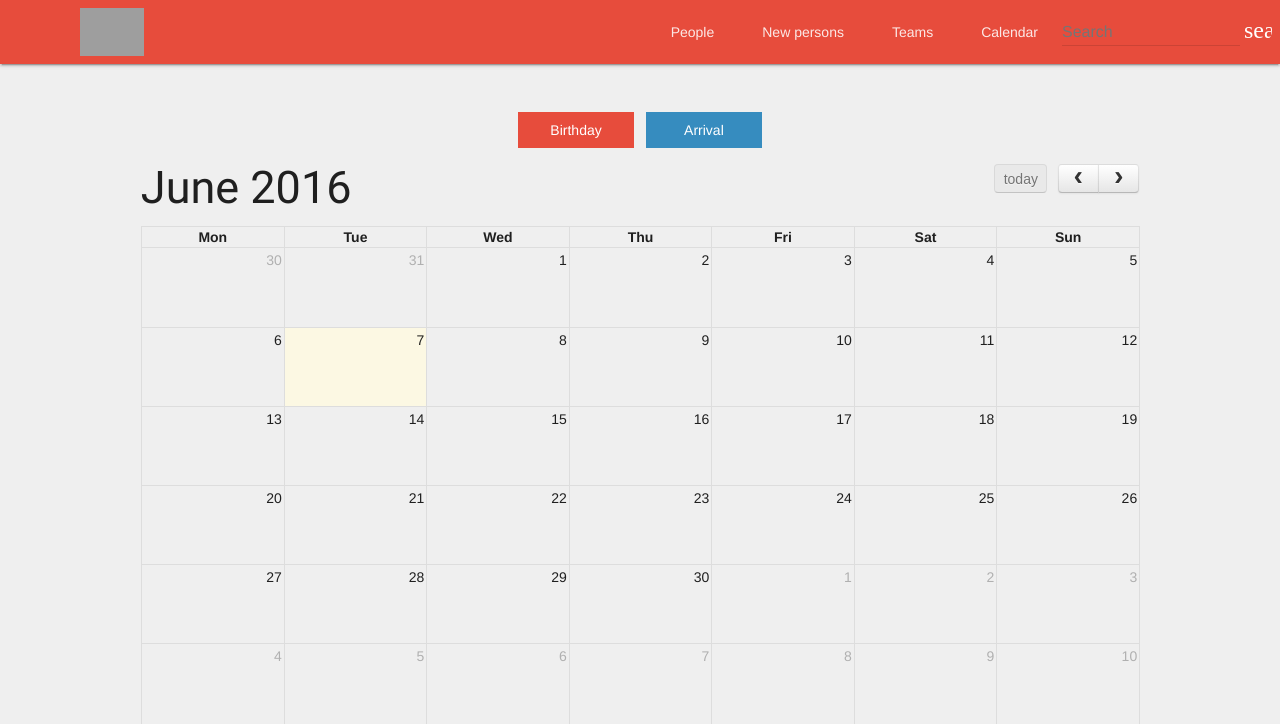
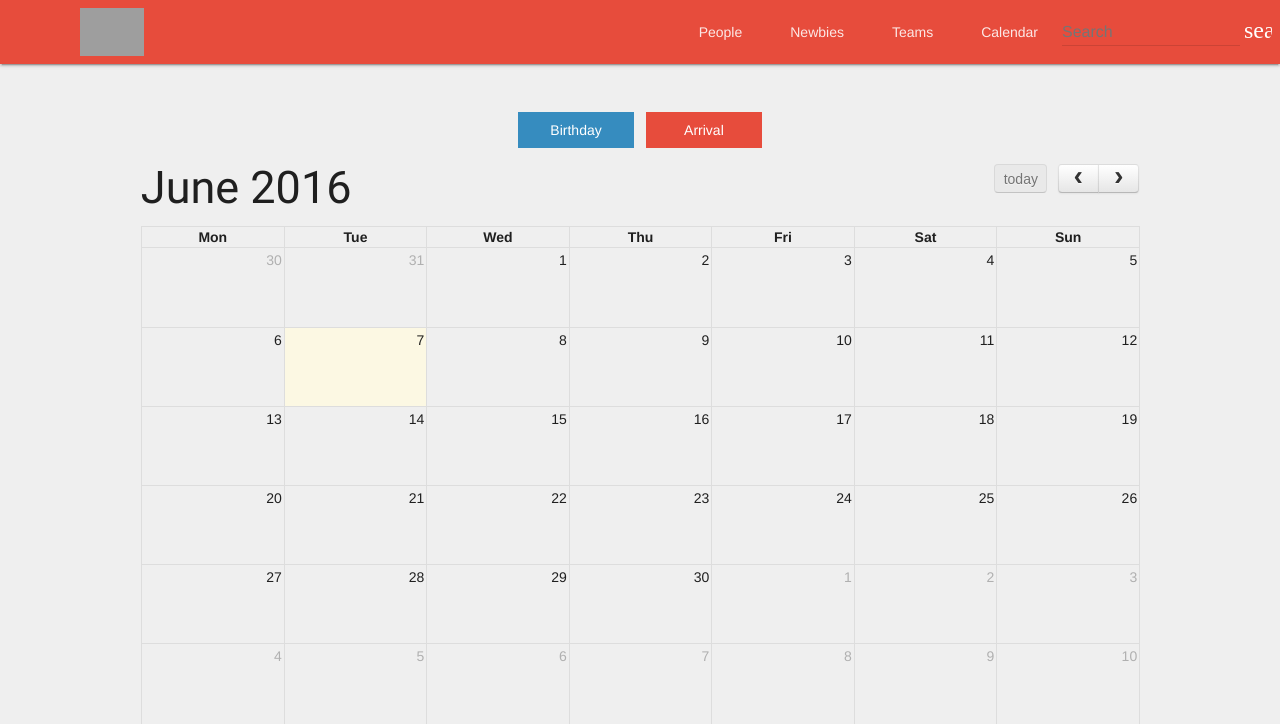
Before and after one commit to Mogmi95/Trombi, a Flask app: page /calendar in a window 1280 px wide. Shown: the top 724 px of the page. Run offline with Flask 2, Linux system fonts and the light colour scheme; data that the repository does not hold is empty; parts of the project's set-up code (start-up, migrations or seed data) failed here and were passed over; some libraries are stand-ins or nearby versions; grey boxes are pictures that could not be loaded.

Commit message:
Modified stuff

```diff
--- a/app.py
+++ b/app.py
@@ -7,6 +7,6 @@ from flask_admin import Admin
 app = flask.Flask(__name__, static_url_path='/static')
 app.config.from_object('config')
 
-admin = Admin(app, name='Trombi', template_mode='bootstrap3')
+admin = Admin(app, name='Trombi')
 
 db = SQLAlchemy(app)
--- a/main.py
+++ b/main.py
@@ -36,7 +36,7 @@ def main():
 def show_all():
     title = "Trombi"
     persons = Person.query.order_by(Person.surname).all()
-    message = "{} persons".format(len(persons))
+    message = "Whoa ! Already {} persons!".format(len(persons))
     return render_template(
         'all.j2',
         persons=persons,
@@ -199,9 +199,9 @@ def show_team(team=None):
     # Otherwise we list the persons inside
     if (team.sub_teams is None or team.sub_teams == []):
         # We show the persons
-        root_manager = team.get_manager()
-        print(root_manager)
-        tree = build_tree_persons(root_manager, True)
+        team_root_persons = team.get_root_persons()
+        print(team_root_persons)
+        tree = build_tree_persons(team_root_persons, True)
     else:
         # We show the teams inside
         tree = build_tree_teams(team)
@@ -223,7 +223,7 @@ def build_tree_teams(team):
     result = ''
 
     # The first item is the manager of all other teams
-    team_manager = team.get_manager()
+    team_manager = team.get_root_persons()[0]
     result += get_node_person(team_manager, '')
 
     for subteam in team.sub_teams:
@@ -249,17 +249,26 @@ def get_node_team(team, parent):
                     </div>'}, '" + parent + "', '" + team.name + "'],\n"
 
 
-def build_tree_persons(root_person, is_root):
-    print(root_person)
+def build_tree_persons(team_root_persons, is_root):
+    print(team_root_persons)
     result = ''
 
     parent = ''
-    if (not is_root):
-        parent = root_person.manager.login
+    if (is_root):
+        print("YAL")
+        print(team_root_persons[0])
+        print(team_root_persons[0].manager)
+        print("HOP")
+        parent_team = team_root_persons[0].manager.team
+        result += get_node_team(parent_team, parent)
+        parent = parent_team.name
+    else:
+        parent = team_root_persons[0].manager.login
 
-    result += get_node_person(root_person, parent)
-    for subordinate in root_person.subordinates:
-        result += build_tree_persons(subordinate, False)
+    for root_person in team_root_persons:
+        result += get_node_person(root_person, parent)
+        for subordinate in root_person.subordinates:
+            result += build_tree_persons([subordinate], False)
 
     return result
 
@@ -286,7 +295,7 @@ def load_persons():
     with io.open('test_teams.csv', 'r', encoding='utf8') as f:
         for line in f:
             if (len(line) > 1 and line[0] != '#'):
-                split = line[:-1].split(',')
+                split = line[:-1].split(';')
                 print(split)
                 team = split[0]
                 subteam = split[1]
--- a/static/style.css
+++ b/static/style.css
@@ -265,7 +265,7 @@ a {
   display: inline-block;
   width: 100px;
   color: #ffffff;
-  background: #e74c3c;
+  background: #368cbf;
   padding:8px;
 }
 
@@ -273,7 +273,7 @@ a {
   display: inline-block;
   width: 100px;
   color: #ffffff;
-  background: #368cbf;
+  background: #e74c3c;
   padding:8px;
   margin-left: 8px;
 }
@@ -318,7 +318,7 @@ a {
 .rootTreeNodeLinkCenter {
   display: table;
   position: absolute;
-  background: #368cbf;
+  background: #e74c3c;
   width: 133px;
   height: 169px;
   left: -1px;
--- a/templates/index.j2
+++ b/templates/index.j2
@@ -40,7 +40,7 @@
         <!-- Navigation. We hide it in small screens. -->
         <nav class="mdl-navigation mdl-layout--large-screen-only">
           <a class="mdl-navigation__link" href="/all">People</a>
-          <a class="mdl-navigation__link" href="/newpersons">New persons</a>
+          <a class="mdl-navigation__link" href="/newpersons">Newbies</a>
           <a class="mdl-navigation__link" href="/team">Teams</a>
           <a class="mdl-navigation__link" href="/calendar">Calendar</a>
         </nav>
@@ -60,7 +60,7 @@
       <span class="mdl-layout-title"></span>
       <nav class="mdl-navigation">
         <a class="mdl-navigation__link" href="/all">People</a>
-        <a class="mdl-navigation__link" href="/newpersons">New persons</a>
+        <a class="mdl-navigation__link" href="/newpersons">Newbies</a>
         <a class="mdl-navigation__link" href="/team">Teams</a>
         <a class="mdl-navigation__link" href="/calendar">Calendar</a>
       </nav>
```
Also changed, not shown: models.py (+6 -3 lines).
